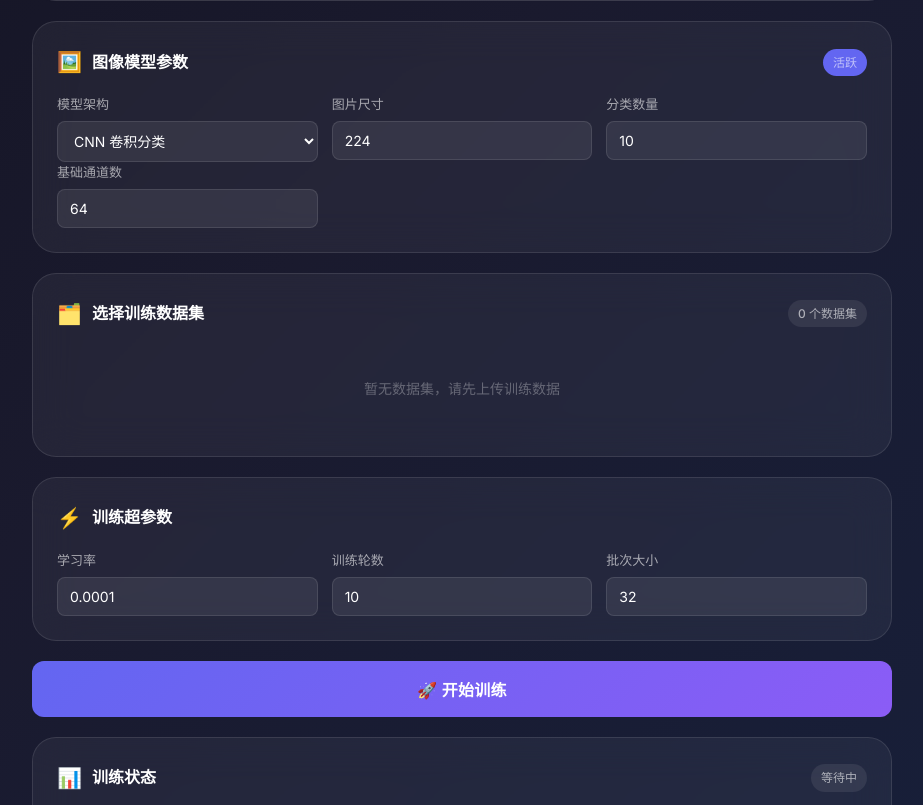
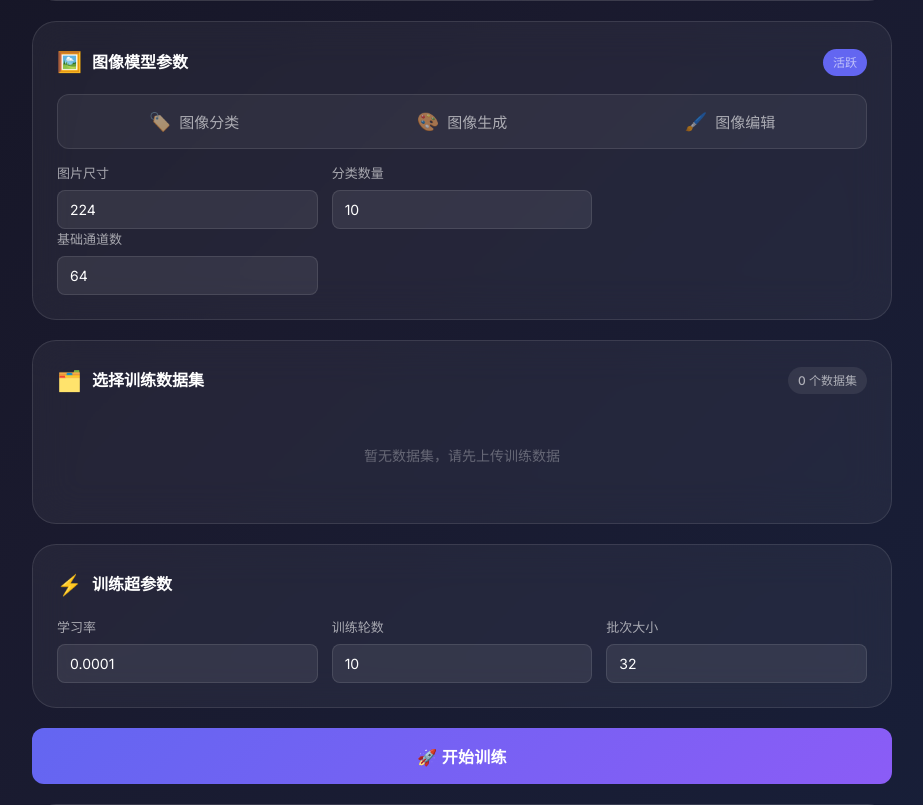
Before and after one commit to fhz1206/AI_TRAINER, a Flask app: page /train in a window 1280 px wide. Shown: the part 1103-1908 px from the top of the page, without its empty margins (178-1101 px from the left). Run offline with Flask 3, Linux system fonts and the light colour scheme; the visitor is signed in with stand-in values (Sample User, id 1); data comes from the database, SQL or seed files in the repository; data that the repository does not hold is empty; parts of the project's set-up code (start-up, migrations or seed data) failed here and were passed over.

Commit message:
feat(train-ui): 图像分区去除"模型架构"下拉，改为任务选择条
- 移除「模型架构」下拉框，替换为与页面顶部同款的标签条：
  先选任务类型（图像分类 / 图像生成 / 图像编辑）
- 分类任务下显示二级子架构条（CNN 卷积网络 / ViT 视觉Transformer），
  生成/编辑任务下隐藏
- main.js 重构为双状态机：imageTask(cls/gen/edit) + clsArch(cnn/vit)，
  currentImageModelKey() 统一推导 model_key；可见性联动与参数收集同步适配，
  清理 onImageArchChange 与 image_arch 全部残留

验证：渲染冒烟通过（三段任务条+子架构条就位、旧下拉与词条已移除）；
内联 JS node --check 通过；全仓无 image_arch/onImageArchChange 残留

Co-Authored-By: AtomCode (stealth/ox-alpha) <noreply@atomgit.com>

```diff
--- a/static/js/main.js
+++ b/static/js/main.js
@@ -51,28 +51,53 @@ function updateAttentionDesc(scope) {
     desc.textContent = (ATTENTION_INFO[sel.value] || {}).desc || '—';
 }
 
-// 图像架构切换：显示对应专属参数块
-function onImageArchChange() {
-    const arch = document.getElementById('image_arch').value;
-    const isCls = (arch === 'image_cnn' || arch === 'image_vit');
-    document.getElementById('cnnParams').classList.toggle('hidden', arch !== 'image_cnn');
-    document.getElementById('vitParams').classList.toggle('hidden', arch !== 'image_vit');
+// 图像分区状态：先选任务（分类/生成/编辑），分类任务下再选子架构（CNN/ViT）
+let imageTask = 'cls';
+let clsArch = 'cnn';
+
+function currentImageModelKey() {
+    if (imageTask === 'gen') return 'image_diffusion';
+    if (imageTask === 'edit') return 'image_edit_diffusion';
+    return clsArch === 'vit' ? 'image_vit' : 'image_cnn';
+}
+
+// 任务选择条：图像分类 / 图像生成 / 图像编辑（与顶部标签同款交互）
+function switchImageTask(task) {
+    imageTask = task;
+    document.querySelectorAll('[data-img-task]').forEach(btn => {
+        btn.classList.toggle('active', btn.dataset.imgTask === task);
+    });
+    // 分类子架构条仅分类任务下可见
+    document.getElementById('clsArchTabs').classList.toggle('hidden', task !== 'cls');
+    syncImageTaskUI();
+}
+
+// 分类子架构条：CNN / ViT
+function switchClsArch(arch) {
+    clsArch = arch;
+    document.querySelectorAll('[data-cls-arch]').forEach(btn => {
+        btn.classList.toggle('active', btn.dataset.clsArch === arch);
+    });
+    syncImageTaskUI();
+}
+
+function syncImageTaskUI() {
+    const key = currentImageModelKey();
+    const isCls = (key === 'image_cnn' || key === 'image_vit');
+    document.getElementById('cnnParams').classList.toggle('hidden', key !== 'image_cnn');
+    document.getElementById('vitParams').classList.toggle('hidden', key !== 'image_vit');
     document.getElementById('diffusionParams').classList.toggle(
-        'hidden', !(arch === 'image_diffusion' || arch === 'image_edit_diffusion'));
+        'hidden', !(key === 'image_diffusion' || key === 'image_edit_diffusion'));
     // 分类数量仅分类任务可见
     document.querySelectorAll('[data-cls-only]').forEach(el => {
         el.style.display = isCls ? '' : 'none';
     });
     // 扩散任务推荐小图尺寸
     const sizeInput = document.getElementById('image_size');
-    if (arch === 'image_diffusion' || arch === 'image_edit_diffusion') {
+    if (key === 'image_diffusion' || key === 'image_edit_diffusion') {
         if (parseInt(sizeInput.value, 10) > 128) sizeInput.value = 64;
     }
 }
-document.addEventListener('DOMContentLoaded', () => {
-    const archSel = document.getElementById('image_arch');
-    if (archSel) archSel.addEventListener('change', onImageArchChange);
-});
 
 function _normalizeSection(t) {
     // 兼容旧 localStorage 中的 'text'
@@ -116,7 +141,7 @@ function switchType(type) {
         document.getElementById('use_moe').disabled = true;
         document.getElementById('use_mla').disabled = true;
         hide('moeParams'); hide('mlaParams');
-        onImageArchChange();
+        syncImageTaskUI();
     } else {
         show('multimodalParams');
         accMetric.style.display = 'flex';
@@ -519,8 +544,8 @@ async function startTraining() {
         }
         params.image_size = 224;
     } else if (section === 'image') {
-        // 图像模型：CNN / ViT / 扩散生成 / 扩散编辑（积木式选择）
-        const arch = document.getElementById('image_arch').value;
+        // 图像模型：任务条（分类/生成/编辑）+ 分类子架构条（CNN/ViT）积木式选择
+        const arch = currentImageModelKey();
         params.model_key = arch;
         params.image_size = parseInt(document.getElementById('image_size').value);
         if (arch === 'image_cnn' || arch === 'image_vit') {
--- a/templates/index.html
+++ b/templates/index.html
@@ -163,16 +163,30 @@
                 <h3>图像模型参数</h3>
                 <span class="badge" style="background:var(--accent)">活跃</span>
             </div>
+            <!-- 任务选择条：与页面顶部标签同款样式，先选任务再配参数 -->
+            <div class="tabs-container" style="margin-bottom:14px;">
+                <button type="button" class="tab-btn active" data-img-task="cls" onclick="switchImageTask('cls')">
+                    <span>🏷️</span> 图像分类
+                </button>
+                <button type="button" class="tab-btn" data-img-task="gen" onclick="switchImageTask('gen')">
+                    <span>🎨</span> 图像生成
+                </button>
+                <button type="button" class="tab-btn" data-img-task="edit" onclick="switchImageTask('edit')">
+                    <span>🖌️</span> 图像编辑
+                </button>
+            </div>
+
+            <!-- 分类子架构条：仅图像分类任务下可见 -->
+            <div class="tabs-container hidden" style="margin-bottom:14px;" id="clsArchTabs">
+                <button type="button" class="tab-btn active" data-cls-arch="cnn" onclick="switchClsArch('cnn')">
+                    <span>🧱</span> CNN 卷积网络
+                </button>
+                <button type="button" class="tab-btn" data-cls-arch="vit" onclick="switchClsArch('vit')">
+                    <span>🔷</span> ViT 视觉Transformer
+                </button>
+            </div>
+
             <div class="param-grid-3">
-                <div class="form-group">
-                    <label for="image_arch">模型架构</label>
-                    <select id="image_arch">
-                        <option value="image_cnn">CNN 卷积分类</option>
-                        <option value="image_vit">ViT 视觉Transformer分类</option>
-                        <option value="image_diffusion">扩散模型 · 图像生成</option>
-                        <option value="image_edit_diffusion">扩散适配 · 图像编辑</option>
-                    </select>
-                </div>
                 <div class="form-group">
                     <label for="image_size">图片尺寸</label>
                     <input type="number" id="image_size" value="224" min="32" max="512">
```
